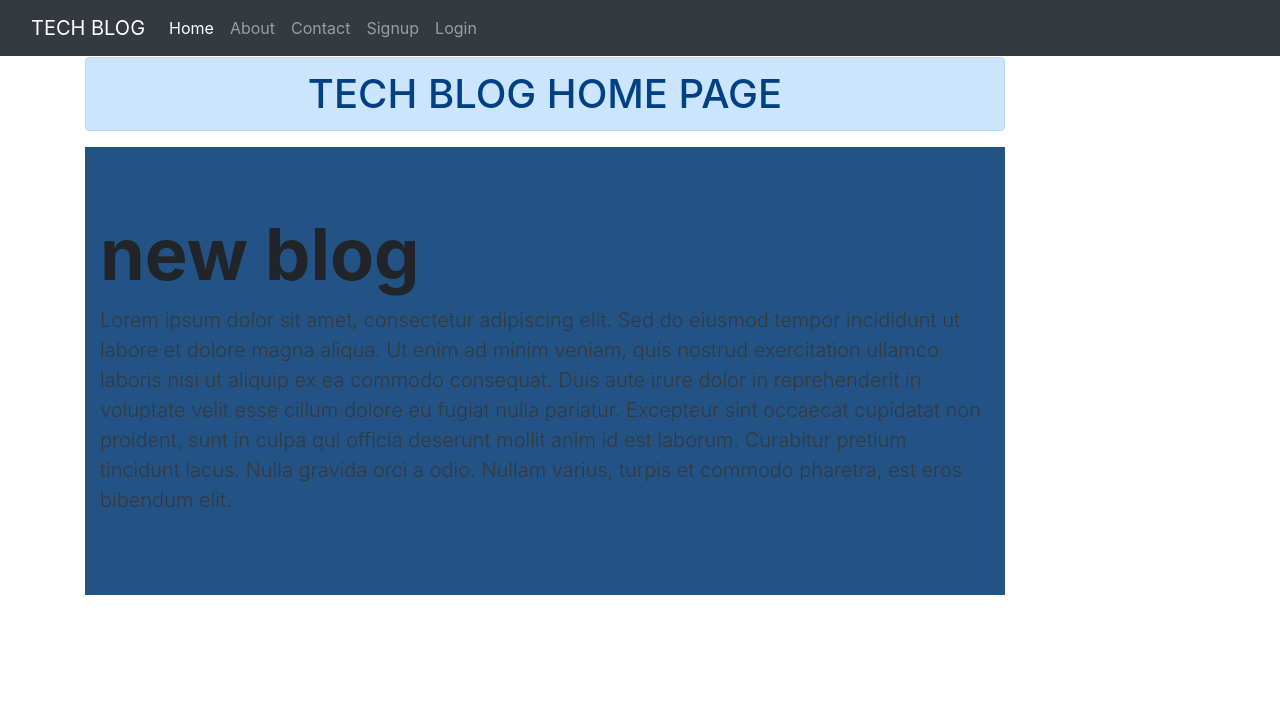
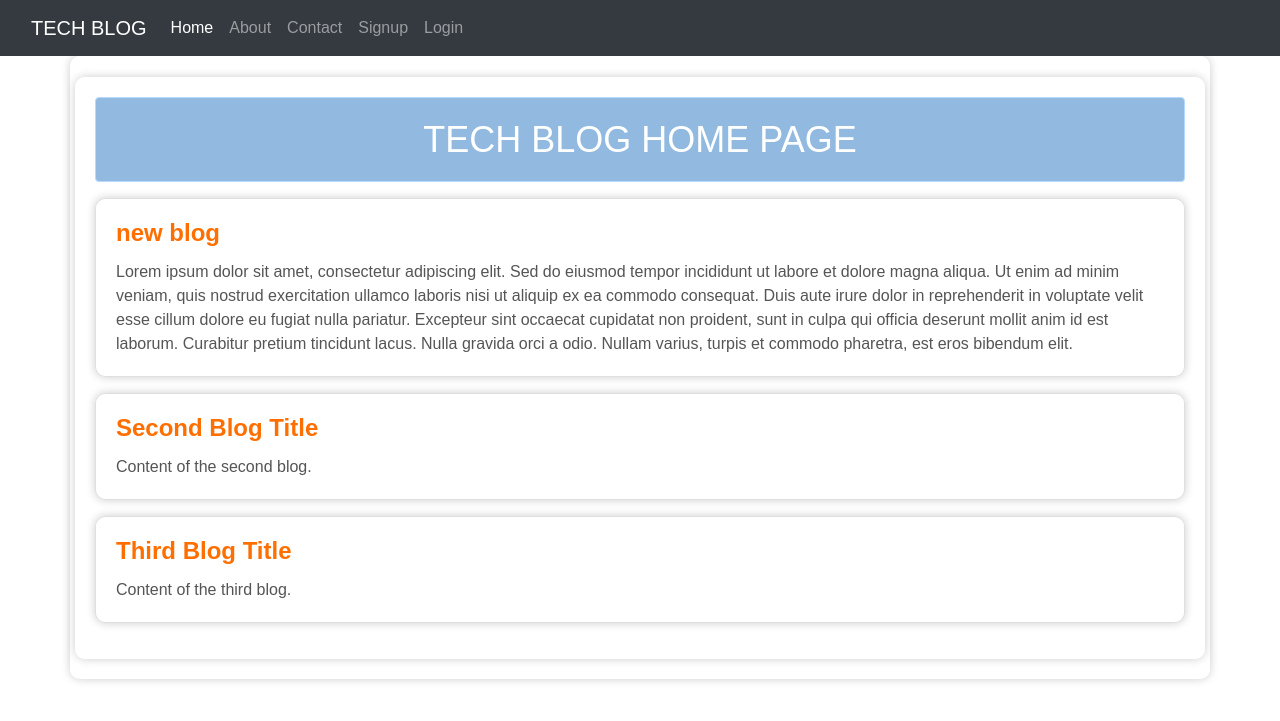
Before and after one commit to Gourav9165/blog-project, a Django app: page / in a window 1280 px wide. Shown: the top 721 px of the page. Run offline with Django 4.2, Linux system fonts and the light colour scheme; data comes from the database, SQL or seed files in the repository; some libraries are stand-ins or nearby versions.

Commit message:
Update home.html

```diff
--- a/techblog/blog/templates/blog/home.html
+++ b/techblog/blog/templates/blog/home.html
@@ -2,15 +2,64 @@
 {% load static %}
 {% block title %}TECH BLOG{% endblock title %}
 {% block content %}
-<div class="col-sm-10">
-    <h1 class="text-center alert alert-primary">TECH BLOG HOME PAGE</h1>
+<style>
+    * {
+        font-family: 'Arial', sans-serif;
+        color: #333;
+    }
+
+    .container {
+        background-color: rgba(255, 255, 255, 0.8);
+        border-radius: 10px;
+        box-shadow: 0 0 10px rgba(0, 0, 0, 0.2);
+        padding: 20px;
+    }
+
+    .card {
+        background-color: rgba(255, 255, 255, 0.8);
+        border-radius: 10px;
+        box-shadow: 0 0 10px rgba(0, 0, 0, 0.2);
+        margin-bottom: 20px;
+    }
+
+    .card-title {
+        font-weight: bold;
+        font-size: 24px;
+        color: #ff6f00;
+    }
+
+    .card-text {
+        color: #555;
+    }
+    .alert-primary {
+        background-color: #ff4081;
+        color: #fff;
+    }
+</style>
+
+<div class="container">
+    <h1 class="text-center alert alert-primary" style="font-size: 36px; background-color: #4a8dcc99; padding: 20px;">TECH BLOG HOME PAGE</h1>
     {% for blog in blogs %}
-    <div class= "jumbotron jumbotron-fluid jumbo-color">
-        <div class="container">
-            <h2 class="display-3 font-weight-bold">{{ blog.title }}</h2>
-            <p class="lead text-dark">{{ blog.cont }}</p>
+    <div class="card mb-3">
+        <div class="card-body">
+            <h2 class="card-title">{{ blog.title }}</h2>
+            <p class="card-text">{{ blog.cont }}</p>
         </div>
     </div>
     {% endfor %}
+
+    <div class="card mb-3">
+        <div class="card-body">
+            <h2 class="card-title">Second Blog Title</h2>
+            <p class="card-text">Content of the second blog.</p>
+        </div>
+    </div>
+
+    <div class="card mb-3">
+        <div class="card-body">
+            <h2 class="card-title">Third Blog Title</h2>
+            <p class="card-text">Content of the third blog.</p>
+        </div>
+    </div>
 </div>
-{% endblock content %}
+{% endblock content %}</div>
```
